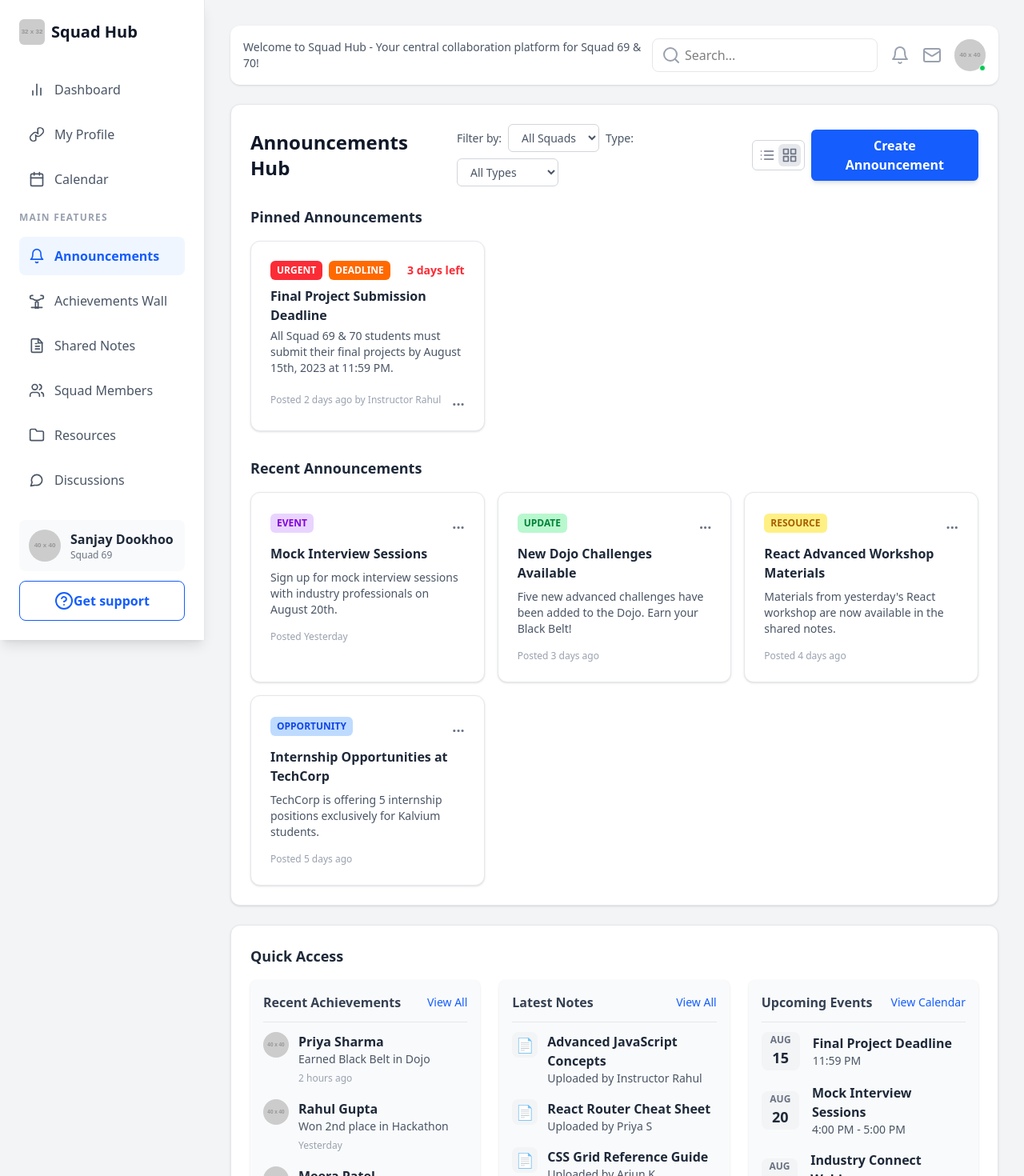
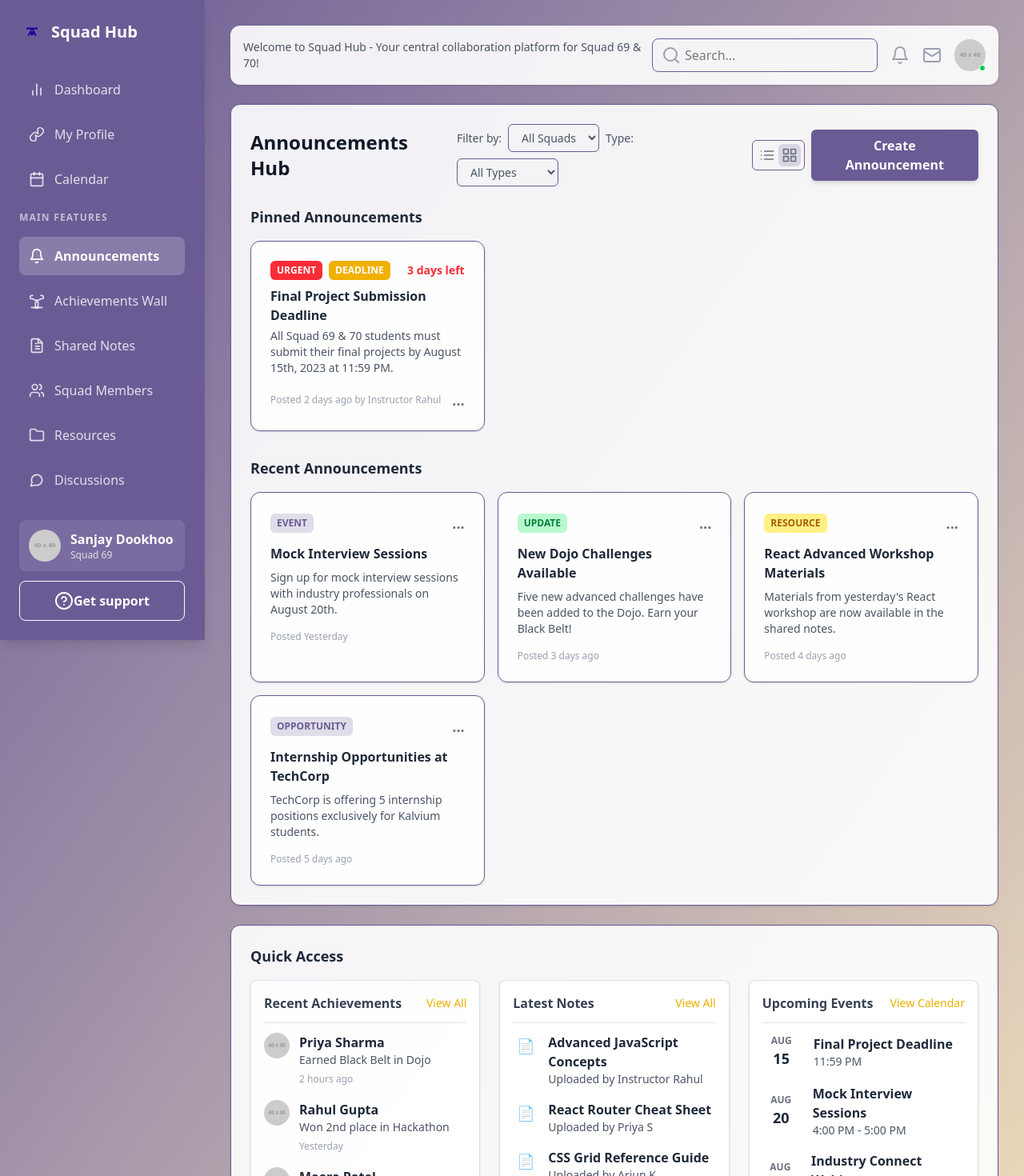
Before and after one commit to ManojGowda2006/Kalviance, a React (Vite) app in the folder client/: page /announcements in a window 1280 px wide. Shown: the top 1470 px of the page at 80% size. Built offline with nearby package versions, Linux system fonts and the light colour scheme; no server answers.

Commit message:
changed the ui of announcements n achievements page

```diff
--- a/client/src/pages/Announcement.jsx
+++ b/client/src/pages/Announcement.jsx
@@ -1,4 +1,5 @@
 import React, { useState } from 'react';
+import logo from "../assets/logo.png";
 
 // Inline SVG icons to avoid external dependencies
 const LuBell = (props) => (<svg {...props} xmlns="http://www.w3.org/2000/svg" width="24" height="24" viewBox="0 0 24 24" fill="none" stroke="currentColor" strokeWidth="2" strokeLinecap="round" strokeLinejoin="round"><path d="M18 8A6 6 0 0 0 6 8c0 7-3 9-3 9h18s-3-2-3-9"/><path d="M13.73 21a2 2 0 0 1-3.46 0"/></svg>);
@@ -97,7 +98,7 @@ const DashboardContent = () => {
   return (
     <div className="flex-grow p-4 sm:p-6 lg:p-8 overflow-y-auto">
         {/* Top Header Bar */}
-        <header className="flex flex-col sm:flex-row justify-between items-center bg-white p-4 rounded-xl shadow-sm mb-6 sticky top-0 z-10">
+        <header className="flex flex-col sm:flex-row justify-between items-center bg-white/90 p-4 rounded-xl shadow-sm mb-6 sticky top-0 z-10">
           <div className="hidden md:block text-gray-600 text-sm mb-2 sm:mb-0">
             Welcome to Squad Hub - Your central collaboration platform for Squad 69 & 70!
           </div>
@@ -107,7 +108,7 @@ const DashboardContent = () => {
               <input
                 type="text"
                 placeholder="Search..."
-                className="w-full pl-10 pr-4 py-2 border border-gray-200 rounded-lg focus:outline-none focus:ring-2 focus:ring-blue-500"
+                className="w-full pl-10 pr-4 py-2 border border-[#6B5B95] rounded-lg focus:outline-none focus:ring-2 focus:ring-[#6B5B95]"
               />
             </div>
             <a href="#" className="text-gray-400 hover:text-gray-600"><LuBell className="h-6 w-6" /></a>
@@ -120,7 +121,7 @@ const DashboardContent = () => {
         </header>
 
         {/* Announcements Hub */}
-        <div className="bg-white p-6 rounded-xl shadow-sm border border-gray-200 mb-6">
+        <div className="bg-white/90 p-6 rounded-xl shadow-sm border border-[#6B5B95] mb-6">
           <header className="flex flex-col sm:flex-row justify-between items-start sm:items-center mb-6 gap-4">
             <div className="flex flex-col md:flex-row items-start md:items-center gap-2">
               <h1 className="text-2xl font-bold text-gray-900">Announcements Hub</h1>
@@ -129,7 +130,7 @@ const DashboardContent = () => {
                 <select
                   value={squadFilter}
                   onChange={(e) => setSquadFilter(e.target.value)}
-                  className="rounded-md border border-gray-300 px-3 py-1.5 focus:ring-blue-500 focus:border-blue-500 text-sm"
+                  className="rounded-md border border-[#6B5B95] px-3 py-1.5 focus:ring-[#6B5B95] focus:border-[#6B5B95] text-sm"
                 >
                   <option>All Squads</option>
                   <option>Squad 69</option>
@@ -139,7 +140,7 @@ const DashboardContent = () => {
                 <select
                   value={typeFilter}
                   onChange={(e) => setTypeFilter(e.target.value)}
-                  className="rounded-md border border-gray-300 px-3 py-1.5 focus:ring-blue-500 focus:border-blue-500 text-sm"
+                  className="rounded-md border border-[#6B5B95] px-3 py-1.5 focus:ring-[#6B5B95] focus:border-[#6B5B95] text-sm"
                 >
                   <option>All Types</option>
                   <option>Event</option>
@@ -150,11 +151,11 @@ const DashboardContent = () => {
               </div>
             </div>
             <div className="flex items-center gap-2">
-              <div className="flex border border-gray-300 rounded-md p-1 text-gray-500">
-                <button onClick={() => setView('list')} className={`p-1 rounded-md ${view === 'list' ? 'bg-gray-200' : ''}`}><LuList className="h-5 w-5" /></button>
-                <button onClick={() => setView('grid')} className={`p-1 rounded-md ${view === 'grid' ? 'bg-gray-200' : ''}`}><LuGrid className="h-5 w-5" /></button>
+              <div className="flex border border-[#6B5B95] rounded-md p-1 text-gray-500">
+                <button onClick={() => setView('list')} className={`p-1 rounded-md ${view === 'list' ? 'bg-[#6B5B95]/20' : ''}`}><LuList className="h-5 w-5" /></button>
+                <button onClick={() => setView('grid')} className={`p-1 rounded-md ${view === 'grid' ? 'bg-[#6B5B95]/20' : ''}`}><LuGrid className="h-5 w-5" /></button>
               </div>
-              <button className="bg-blue-600 hover:bg-blue-700 text-white font-semibold py-2 px-4 rounded-md shadow-md transition duration-300 ease-in-out">
+              <button className="bg-[#6B5B95] hover:bg-[#5A4A84] text-white font-semibold py-2 px-4 rounded-md shadow-md transition duration-300 ease-in-out">
                 Create Announcement
               </button>
             </div>
@@ -164,13 +165,13 @@ const DashboardContent = () => {
             <h2 className="text-lg font-bold text-gray-800 mb-4">Pinned Announcements</h2>
             <div className="grid grid-cols-1 md:grid-cols-2 lg:grid-cols-3 gap-4">
               {pinnedAnnouncements.map((announcement) => (
-                <div key={announcement.id} className="bg-white p-6 rounded-xl shadow-sm border border-gray-200">
+                <div key={announcement.id} className="bg-white/90 p-6 rounded-xl shadow-sm border border-[#6B5B95]">
                   <div className="flex justify-between items-center mb-2">
                     <div className="flex gap-2 text-xs font-semibold">
                       {announcement.isUrgent && (
                         <span className="bg-red-500 text-white px-2 py-1 rounded-md">URGENT</span>
                       )}
-                      <span className="bg-orange-500 text-white px-2 py-1 rounded-md">
+                      <span className="bg-yellow-500 text-white px-2 py-1 rounded-md">
                         {announcement.type.toUpperCase()}
                       </span>
                     </div>
@@ -200,13 +201,13 @@ const DashboardContent = () => {
             <div className={`gap-4 ${view === 'grid' ? 'grid grid-cols-1 sm:grid-cols-2 lg:grid-cols-3' : 'flex flex-col'}`}>
               {filteredRecentAnnouncements.map((announcement) => {
                 const typeColors = {
-                  event: 'bg-purple-200 text-purple-700',
+                  event: 'bg-[#6B5B95]/20 text-[#6B5B95]',
                   update: 'bg-green-200 text-green-700',
                   resource: 'bg-yellow-200 text-yellow-700',
-                  opportunity: 'bg-blue-200 text-blue-700',
+                  opportunity: 'bg-[#6B5B95]/20 text-[#6B5B95]',
                 };
                 return (
-                  <div key={announcement.id} className="bg-white p-6 rounded-xl shadow-sm border border-gray-200">
+                  <div key={announcement.id} className="bg-white/90 p-6 rounded-xl shadow-sm border border-[#6B5B95]">
                     <div className="flex justify-between items-center mb-3">
                       <span className={`text-xs font-semibold px-2 py-1 rounded-md ${typeColors[announcement.type]}`}>
                         {announcement.type.toUpperCase()}
@@ -230,14 +231,14 @@ const DashboardContent = () => {
         </div>
 
         {/* Quick Access Section */}
-        <div className="bg-white p-6 rounded-xl shadow-sm border border-gray-200">
+        <div className="bg-white/90 p-6 rounded-xl shadow-sm border border-[#6B5B95]">
           <h2 className="text-lg font-bold text-gray-800 mb-4">Quick Access</h2>
           <div className="grid grid-cols-1 md:grid-cols-3 gap-6">
             {/* Recent Achievements */}
-            <div className="bg-gray-50 p-4 rounded-lg shadow-sm">
-              <div className="flex justify-between items-center mb-3 border-b border-gray-200 pb-3">
+            <div className="bg-white/90 p-4 rounded-lg shadow-sm border border-[#6B5B95]/20">
+              <div className="flex justify-between items-center mb-3 border-b border-[#6B5B95]/20 pb-3">
                 <h3 className="font-semibold text-gray-700">Recent Achievements</h3>
-                <a href="#" className="text-sm text-blue-600 hover:underline">View All</a>
+                <a href="#" className="text-sm text-yellow-500 hover:underline">View All</a>
               </div>
               <ul className="space-y-4">
                 {quickAccessData.achievements.map((item, index) => (
@@ -253,15 +254,15 @@ const DashboardContent = () => {
               </ul>
             </div>
             {/* Latest Notes */}
-            <div className="bg-gray-50 p-4 rounded-lg shadow-sm">
-              <div className="flex justify-between items-center mb-3 border-b border-gray-200 pb-3">
+            <div className="bg-white/90 p-4 rounded-lg shadow-sm border border-[#6B5B95]/20">
+              <div className="flex justify-between items-center mb-3 border-b border-[#6B5B95]/20 pb-3">
                 <h3 className="font-semibold text-gray-700">Latest Notes</h3>
-                <a href="#" className="text-sm text-blue-600 hover:underline">View All</a>
+                <a href="#" className="text-sm text-yellow-500 hover:underline">View All</a>
               </div>
               <ul className="space-y-4">
                 {quickAccessData.notes.map((item, index) => (
                   <li key={index} className="flex items-start gap-3">
-                    <div className="flex-shrink-0 w-8 h-8 bg-gray-100 rounded-lg flex items-center justify-center text-lg">
+                    <div className="flex-shrink-0 w-8 h-8 bg-white rounded-lg flex items-center justify-center text-lg">
                       {item.icon}
                     </div>
                     <div>
@@ -273,15 +274,15 @@ const DashboardContent = () => {
               </ul>
             </div>
             {/* Upcoming Events */}
-            <div className="bg-gray-50 p-4 rounded-lg shadow-sm">
-              <div className="flex justify-between items-center mb-3 border-b border-gray-200 pb-3">
+            <div className="bg-white/90 p-4 rounded-lg shadow-sm border border-[#6B5B95]/20">
+              <div className="flex justify-between items-center mb-3 border-b border-[#6B5B95]/20 pb-3">
                 <h3 className="font-semibold text-gray-700">Upcoming Events</h3>
-                <a href="#" className="text-sm text-blue-600 hover:underline">View Calendar</a>
+                <a href="#" className="text-sm text-yellow-500 hover:underline">View Calendar</a>
               </div>
               <ul className="space-y-4">
                 {quickAccessData.events.map((item, index) => (
                   <li key={index} className="flex items-center gap-4">
-                    <div className="flex flex-col items-center justify-center bg-gray-100 p-2 rounded-lg text-sm font-bold w-12 h-12">
+                    <div className="flex flex-col items-center justify-center bg-white p-2 rounded-lg text-sm font-bold w-12 h-12">
                       <span className="text-xs uppercase text-gray-500">{item.date.slice(0, 3)}</span>
                       <span className="text-lg text-gray-800">{item.date.slice(4)}</span>
                     </div>
@@ -297,14 +298,14 @@ const DashboardContent = () => {
         </div>
 
         {/* Secure Access Banner */}
-        <div className="bg-blue-700 text-white p-6 rounded-xl mt-6 flex flex-col md:flex-row items-center justify-between gap-4">
+        <div className="bg-[#6B5B95] text-white p-6 rounded-xl mt-6 flex flex-col md:flex-row items-center justify-between gap-4">
           <div className="text-center md:text-left">
             <h3 className="text-lg font-bold mb-1">Secure Access with Kalvium Community</h3>
-            <p className="text-sm text-blue-100">
+            <p className="text-sm text-[#F7E4BC]">
               This platform is exclusively for Squad 69 & 70 members. Sign in with your @kalvium.community email for full access to all features.
             </p>
           </div>
-          <button className="bg-white text-blue-700 font-semibold py-2 px-4 rounded-md shadow-md hover:bg-gray-100 transition duration-300 ease-in-out">
+          <button className="bg-white text-[#6B5B95] font-semibold py-2 px-4 rounded-md shadow-md hover:bg-gray-100 transition duration-300 ease-in-out">
             Login with Kalvium Email
           </button>
         </div>
@@ -315,91 +316,91 @@ const DashboardContent = () => {
 // Main App component
 const KalviumDashboard = () => {
   return (
-    <div className="flex bg-gray-100 min-h-screen font-sans antialiased">
+    <div className="flex bg-gradient-to-br from-[#6B5B95] to-[#F7E4BC] min-h-screen font-sans antialiased">
       {/* Sidebar - Positioned fixed to be persistent across the app */}
-      <aside className="fixed hidden md:flex flex-col w-64 h-full bg-white border-r border-gray-200 shadow-lg p-6 z-20">
+      <aside className="fixed hidden md:flex flex-col w-64 h-full bg-[#6B5B95] border-r border-[#6B5B95] shadow-lg p-6 z-20 text-white">
         <div className="flex items-center gap-2 mb-8">
-          <img src="https://placehold.co/32x32/E8EFFF/1E3A8A?text=S" alt="Squad Hub Logo" className="rounded-md" />
-          <span className="text-xl font-bold text-gray-900">Squad Hub</span>
+          <img src={logo} alt="Squad Hub Logo"className="h-8 w-8 rounded-md" />
+          <span className="text-xl font-bold text-white">Squad Hub</span>
         </div>
         <nav className="flex-grow">
           <ul>
             <li className="mb-2">
               {/* Dashboard Link */}
-              <a href="/dashboard" className="flex items-center p-3 rounded-lg transition-colors text-gray-600 hover:bg-gray-50">
+              <a href="/dashboard" className="flex items-center p-3 rounded-lg transition-colors text-white/80 hover:bg-white/10">
                 <LuBarChart2 className="h-5 w-5 mr-3" />
                 <span>Dashboard</span>
               </a>
             </li>
             <li className="mb-2">
               {/* My Profile Link */}
-              <a href="/my-profile" className="flex items-center p-3 rounded-lg transition-colors text-gray-600 hover:bg-gray-50">
+              <a href="/my-profile" className="flex items-center p-3 rounded-lg transition-colors text-white/80 hover:bg-white/10">
                 <LuLink className="h-5 w-5 mr-3" />
                 <span>My Profile</span>
               </a>
             </li>
             <li className="mb-2">
               {/* Calendar Link */}
-              <a href="/calendar" className="flex items-center p-3 rounded-lg transition-colors text-gray-600 hover:bg-gray-50">
+              <a href="/calendar" className="flex items-center p-3 rounded-lg transition-colors text-white/80 hover:bg-white/10">
                 <LuCalendar className="h-5 w-5 mr-3" />
                 <span>Calendar</span>
               </a>
             </li>
             <li className="mb-2">
-              <h3 className="text-xs font-semibold text-gray-400 uppercase tracking-widest my-4">Main Features</h3>
+              <h3 className="text-xs font-semibold text-white/60 uppercase tracking-widest my-4">Main Features</h3>
             </li>
             <li className="mb-2">
               {/* Announcements Link (currently active page) */}
-              <a href="/announcements" className="flex items-center p-3 rounded-lg transition-colors bg-blue-50 text-blue-600 font-semibold">
+              <a href="/announcements" className="flex items-center p-3 rounded-lg transition-colors bg-white/20 text-white font-semibold">
                 <LuBell className="h-5 w-5 mr-3" />
                 <span>Announcements</span>
               </a>
             </li>
             <li className="mb-2">
               {/* Achievements Wall Link */}
-              <a href="/achievements" className="flex items-center p-3 rounded-lg transition-colors text-gray-600 hover:bg-gray-50">
+              <a href="/achievements" className="flex items-center p-3 rounded-lg transition-colors text-white/80 hover:bg-white/10">
                 <LuTrophy className="h-5 w-5 mr-3" />
                 <span>Achievements Wall</span>
               </a>
             </li>
             <li className="mb-2">
               {/* Shared Notes Link */}
-              <a href="/shared-notes" className="flex items-center p-3 rounded-lg transition-colors text-gray-600 hover:bg-gray-50">
+              <a href="/shared-notes" className="flex items-center p-3 rounded-lg transition-colors text-white/80 hover:bg-white/10">
                 <LuFileText className="h-5 w-5 mr-3" />
                 <span>Shared Notes</span>
               </a>
             </li>
             <li className="mb-2">
               {/* Squad Members Link */}
-              <a href="/squad-members" className="flex items-center p-3 rounded-lg transition-colors text-gray-600 hover:bg-gray-50">
+              <a href="/squad-members" className="flex items-center p-3 rounded-lg transition-colors text-white/80 hover:bg-white/10">
                 <LuUsers className="h-5 w-5 mr-3" />
                 <span>Squad Members</span>
               </a>
             </li>
             <li className="mb-2">
               {/* Resources Link */}
-              <a href="/resources" className="flex items-center p-3 rounded-lg transition-colors text-gray-600 hover:bg-gray-50">
+              <a href="/resources" className="flex items-center p-3 rounded-lg transition-colors text-white/80 hover:bg-white/10">
                 <LuFolder className="h-5 w-5 mr-3" />
                 <span>Resources</span>
               </a>
             </li>
             <li className="mb-2">
               {/* Discussions Link */}
-              <a href="/discussions" className="flex items-center p-3 rounded-lg transition-colors text-gray-600 hover:bg-gray-50">
+              <a href="/discussions" className="flex items-center p-3 rounded-lg transition-colors text-white/80 hover:bg-white/10">
                 <LuMessageCircle className="h-5 w-5 mr-3" />
                 <span>Discussions</span>
               </a>
             </li>
           </ul>
         </nav>
-        <div className="flex items-center gap-3 bg-gray-50 p-3 rounded-lg mt-2">
+        <div className="flex items-center gap-3 bg-white/10 p-3 rounded-lg mt-2 text-white">
           <img src="https://placehold.co/40x40/E8EFFF/1E3A8A?text=SD" alt="User Avatar" className="rounded-full" />
           <div>
-            <span className="block font-semibold text-gray-800">Sanjay Dookhoo</span>
-            <span className="block text-xs text-gray-500">Squad 69</span>
+            <span className="block font-semibold text-white">Sanjay Dookhoo</span>
+            <span className="block text-xs text-white/80">Squad 69</span>
           </div>
         </div>
-        <a href="#" className="flex items-center justify-center text-blue-600 font-semibold mt-3 p-3 rounded-lg border border-blue-600 hover:bg-blue-50">
+        <a href="#" className="flex items-center justify-center text-white font-semibold mt-3 p-3 rounded-lg border border-white hover:bg-white/10">
           <LuHelpCircle />
           <span>Get support</span>
         </a>
```
Also changed, not shown: client/src/pages/Achievement.jsx (+8 -8 lines), client/src/assets/logo.png (added). Lines whose indentation alone changed are shown as unchanged.
